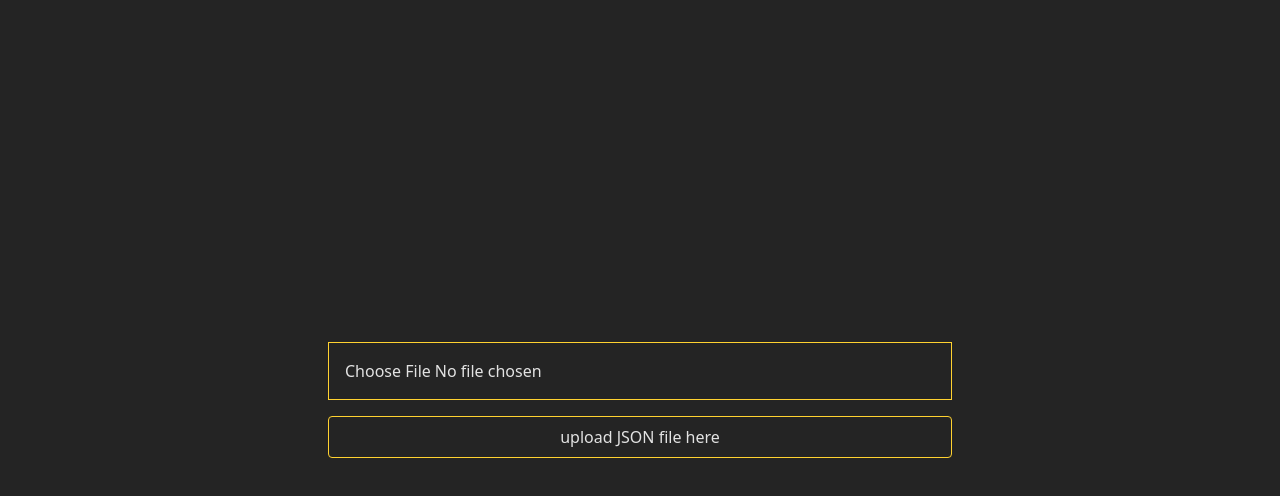
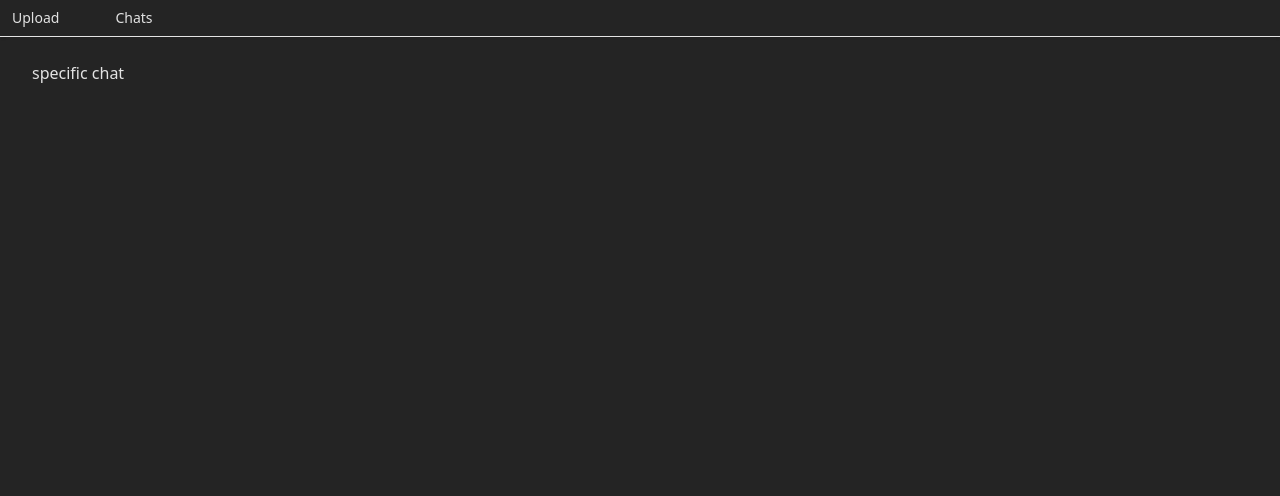
Before and after one commit to Korvowastaken/stuchi, a React (Vite) app: page /chat in a window 1280 px wide. Shown: the top 496 px of the page. Built offline with nearby package versions, Linux system fonts and the light colour scheme.

Commit message:
some idea of a progress

```diff
--- a/package.json
+++ b/package.json
@@ -13,6 +13,7 @@
     "@tailwindcss/vite": "^4.1.18",
     "react": "^19.2.0",
     "react-dom": "^19.2.0",
+    "react-router-dom": "^7.13.0",
     "tailwindcss": "^4.1.18"
   },
   "devDependencies": {
--- a/src/App.jsx
+++ b/src/App.jsx
@@ -1,68 +1,34 @@
-import { useState } from 'react'
-import reactLogo from './assets/react.svg'
-import viteLogo from '/vite.svg'
+import { BrowserRouter as Router, Routes, Route, Link } from 'react-router-dom'
+import Upload from './pages/Upload.jsx'
+import Chat from './pages/Chat.jsx'
+import Chats from './pages/Chats.jsx'
 import './App.css'
 
+
 function App() {
+  return (
+    <Router>
+      <div className="min-h-screen">
+        <nav className=" shadow-sm border-b">
+          <div className="flex space-x-8 items-center">
+                <Link to="/upload" className=" hover:text-gray-600 px-3 py-2 rounded-md text-sm font-medium">
+                  Upload
+                </Link>
+                <Link to="/" className=" hover:text-gray-600 px-3 py-2 rounded-md text-sm font-medium">
+                  Chats
+                </Link>
+              </div>
+        </nav>
 
-  const [jsonData, setJsonData] = useState(null)
-  const [error, setError] = useState(null)
-
-  const handleFileUpload = (event) => {
-    const file = event.target.files[0]
-    if (!file) return
-
-    const reader = new FileReader()
-    reader.onload = (e) => {
-      try {
-        const data = JSON.parse(e.target.result)
-        setJsonData(data)
-        setError(null)
-      } catch (err) {
-        setError('Invalid JSON file')
-        setJsonData(null)
-      }
-    }
-    reader.onerror = () => {
-      setError('Error reading file')
-      setJsonData(null)
-    }
-    reader.readAsText(file)
-  }
-
-  return (
-    <>
-      <div className='flex justify-center items-center h-screen'>
-        <div className='flex flex-col gap-6 max-w-2xl w-full p-6'>
-          <form className='flex flex-col gap-4'>
-            <input
-              type="file"
-              name="export"
-              id=""
-              accept=".json,application/json"
-              onChange={handleFileUpload}
-              className='border border-amber-300 p-4'
-            />
-            <p className='border border-amber-300 rounded p-2 text-center'>upload JSON file here</p>
-          </form>
-
-          {error && (
-            <div className='bg-red-100 border border-red-400 text-red-700 px-4 py-3 rounded'>
-              {error}
-            </div>
-          )}
-
-          {jsonData && (
-            <div className='border border-gray-300 rounded p-4'>
-              <h3 className='font-bold mb-2'>Uploaded JSON Data:</h3>
-              <pre className='bg-gray-100 p-3 rounded overflow-auto max-h-96 text-sm text-black'>
-                {JSON.stringify(jsonData, null, 2)}
-              </pre>
-            </div>
-          )}
-        </div>
+        <main className="mx-auto py-6 sm:px-6 lg:px-8">
+          <Routes>
+            <Route path="/" element={<Chats />} />
+            <Route path="/chat" element={<Chat />} />
+            <Route path="/upload" element={<Upload />} />
+          </Routes>
+        </main>
       </div>
-    </>
+    </Router>
   )
 }
 
--- /dev/null
+++ b/src/pages/Chat.jsx
@@ -0,0 +1,9 @@
+function chat(){
+    return(
+        <>
+            <p>specific chat</p>
+        </>
+    )
+}
+
+export default chat
--- /dev/null
+++ b/src/pages/Chats.jsx
@@ -0,0 +1,9 @@
+function chats(){
+    return(
+        <>
+            <p>in chat jsx</p>
+        </>
+    )
+}
+
+export default chats
--- /dev/null
+++ b/src/pages/Upload.jsx
@@ -0,0 +1,71 @@
+import { useState } from "react"
+
+function upload(){
+
+    const [jsonData, setJsonData] = useState(null)
+    const [error, setError] = useState(null)
+
+    const handleFileUpload = (event) => {
+        const file = event.target.files[0]
+        if (!file) return
+
+        const reader = new FileReader()
+        reader.onload = (e) => {
+        try {
+            const data = JSON.parse(e.target.result)
+            setJsonData(data)
+            setError(null)
+        } catch (err) {
+            setError('Invalid JSON file')
+            setJsonData(null)
+        }
+        }
+        reader.onerror = () => {
+        setError('Error reading file')
+        setJsonData(null)
+        }
+        reader.readAsText(file)
+    }
+
+
+
+
+    return(
+
+        <>
+            <div className='flex justify-center items-center h-screen'>
+                <div className='flex flex-col gap-6 max-w-2xl w-full p-6'>
+                <form className='flex flex-col gap-4'>
+                    <input
+                    type="file"
+                    name="export"
+                    id=""
+                    accept=".json,application/json"
+                    onChange={handleFileUpload}
+                    className='border border-amber-300 p-4'
+                    />
+                    <p className='border border-amber-300 rounded p-2 text-center'>upload JSON file here</p>
+                </form>
+
+                {error && (
+                    <div className='bg-red-100 border border-red-400 text-red-700 px-4 py-3 rounded'>
+                    {error}
+                    </div>
+                )}
+
+                {jsonData && (
+                    <div className='border border-gray-300 rounded p-4'>
+                    <h3 className='font-bold mb-2'>Uploaded JSON Data:</h3>
+                    <pre className='bg-gray-100 p-3 rounded overflow-auto max-h-96 text-sm text-black'>
+                        {JSON.stringify(jsonData, null, 2)}
+                    </pre>
+                    </div>
+                )}
+                </div>
+            </div>
+        </>
+
+    )
+}
+
+export default upload
```
Also changed, not shown: 1 other file (tests, documents, lock files or other folders).
